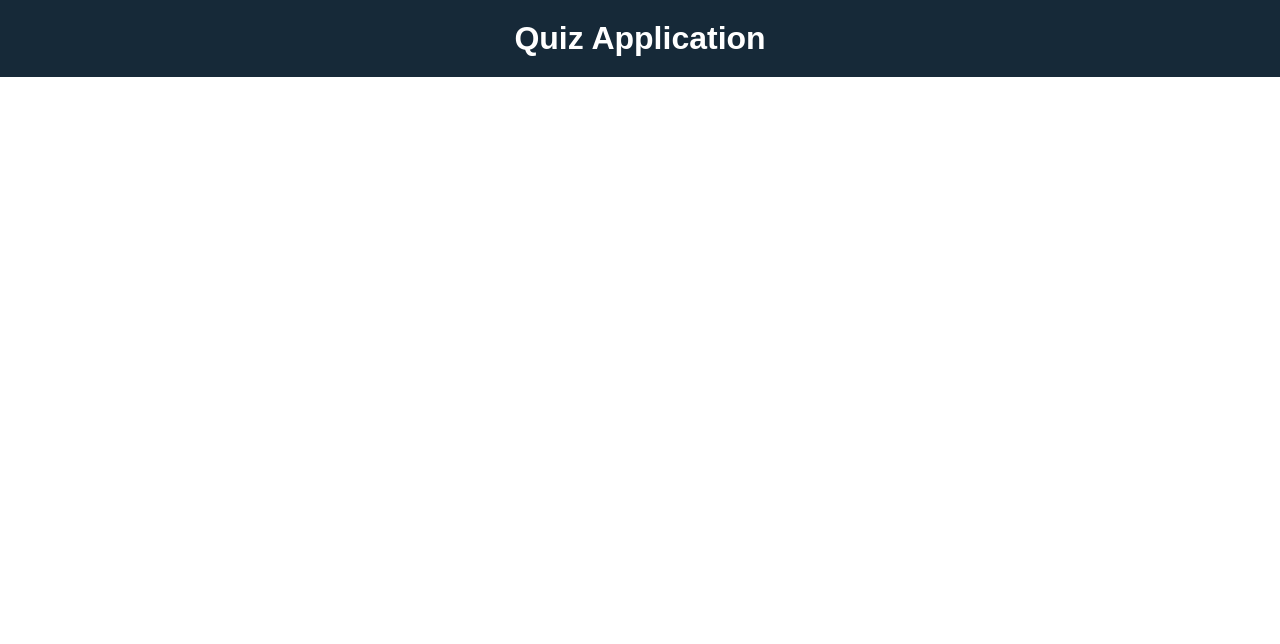
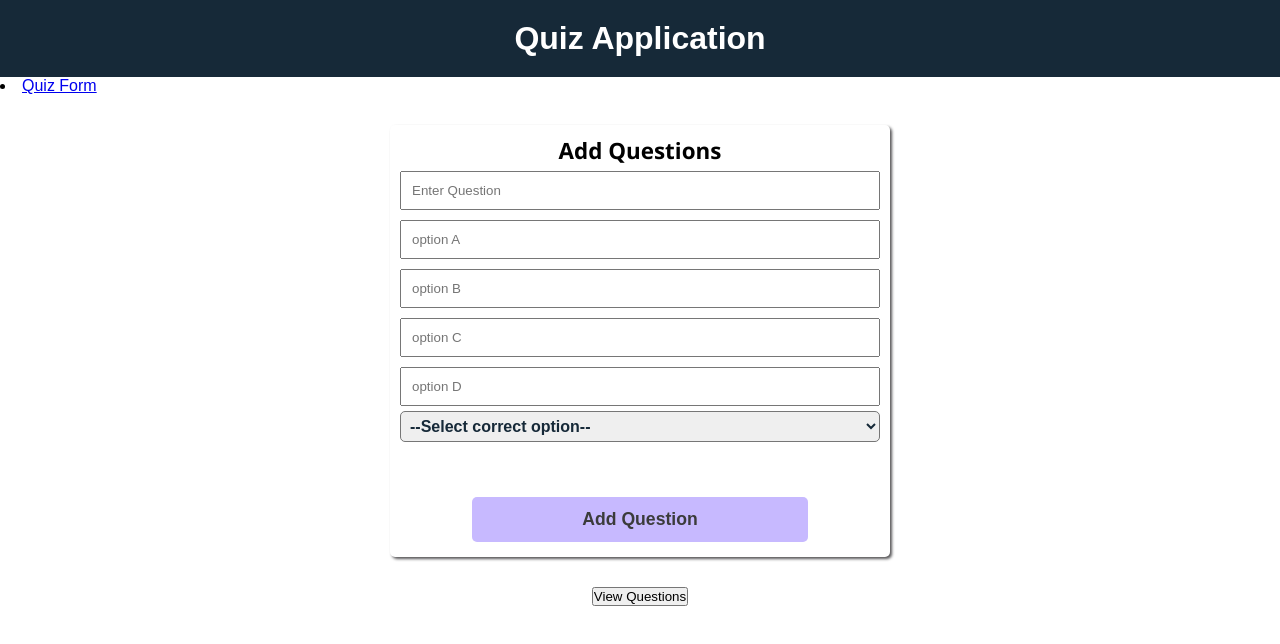
Before and after one commit to Prithvi105/quizapp, a React (Create React App) app: page /quesform in a window 1280 px wide. Before the commit this address had no page. Shown: the top 644 px of the page. Built offline with nearby package versions, Linux system fonts and the light colour scheme.

Commit message:
quizform

```diff
--- a/src/App.jsx
+++ b/src/App.jsx
@@ -1,17 +1,34 @@
-import React from 'react';
+import React, { useState } from 'react';
 import { Login } from './components/loginForm';
 import { Register } from './components/registrationForm';
 import { BrowserRouter , Routes , Route} from 'react-router-dom';
 import { Header } from './components/header';
+import QuesForm from './components/faculty/quesForm';
+import QuestionList from './components/faculty/quesList';
+import PageNotFound from './components/pagenotFound';
+import { Switch }
+    from 'react-router-dom'
+
+
 
 
 export const App = () => {
+
+  const [questionList, setQuestionList] = useState([])
+  const addQuestion = (quest) => {
+    setQuestionList([...questionList, quest])
+  }
+
+
   return (
       <BrowserRouter>
       <Header/>
         <Routes>
+          <Route path="/quesform" element={<QuesForm addQuestion={addQuestion}/>} />
           <Route path="/" element={<Login />} />
           <Route path="/registration" element={<Register />} />
+          <Route path = "/questionList" element = {<QuestionList questionList={questionList}/>} />
+          <Route path='/*' element = {<PageNotFound />} />
         </Routes>
       </BrowserRouter>
   );
--- a/src/components/faculty/quesForm/index.jsx
+++ b/src/components/faculty/quesForm/index.jsx
@@ -0,0 +1,95 @@
+import React, { useState } from 'react'
+import { useNavigate } from 'react-router'
+import Wrapper from './style'
+
+const QuesForm = ({addQuestion}) => {
+
+    const [question, setQuestion] = useState("")
+    const [optionA, setOptionA] = useState("")
+    const [optionB, setOptionB] = useState("")
+    const [optionC, setOptionC] = useState("")
+    const [optionD, setOptionD] = useState("")
+    const [correctAnswer, setCorrectAnswer] = useState("")
+
+    const navigate = useNavigate()
+    const questionList = () => {
+        navigate("/questionList")
+    }
+    const add = () => {
+        addQuestion({
+            question : question,
+            optionA : optionA,
+            optionB : optionB,
+            optionC : optionC,
+            optionD : optionD,
+            correctAnswer : correctAnswer
+        })
+        setQuestion('')
+        setOptionA('')
+        setOptionB('')
+        setOptionC('')
+        setOptionD('')
+       // navigate("/questionForm")
+    }
+
+  return (
+    <Wrapper>
+            <form action = "">
+              <h1>Add Questions</h1>
+                <input
+                    type='textarea'
+                    placeholder = "Enter Question"
+                    value = {question}
+                    onChange = {(e) => setQuestion(e.target.value)}
+                />
+                <input
+                    type = "text"
+                    placeholder = "option A"
+                    value = {optionA}
+                    onChange = {(e) => setOptionA(e.target.value)}
+                />
+                <input
+                    type = "text"
+                    placeholder = "option B"
+                    value = {optionB}
+                    onChange = {(e) => setOptionB(e.target.value)}
+                />
+                <input
+                    type = "text"
+                    placeholder = "option C"
+                    value = {optionC}
+                    onChange = {(e) => setOptionC(e.target.value)}
+                />
+                <input
+                    type = "text"
+                    placeholder = "option D"
+                    value = {optionD}
+                    onChange = {(e) => setOptionD(e.target.value)}
+                />
+                <select name="type"
+                    onChange={(e) => {setCorrectAnswer(e.target.value)}}
+                required>
+			        <option value selected disabled >--Select correct option--</option>
+			        <option value="optionA">{optionA}</option>
+			        <option value="optionB">{optionB}</option>
+			        <option value="optionC">{optionC}</option>
+                    <option value="optionD">{optionD}</option>
+		        </select>
+                <input
+                    type = "button"
+                    value = "Add Question"
+                    onClick = {add}
+
+                />
+            </form>
+            <input
+                    type = "button"
+                    value = "View Questions"
+                    onClick = {questionList}
+            />
+
+    </Wrapper>
+  )
+}
+
+export default QuesForm
--- /dev/null
+++ b/src/components/faculty/quesForm/style.js
@@ -0,0 +1,43 @@
+import { styled } from "styled-components";
+
+const Wrapper = styled.section`
+margin : auto;
+width : 70%;
+display: block;
+align-items: center;
+text-align: center;
+
+h1{
+
+    font-size: 1.4rem;
+    font-family: 'Segoe UI', Tahoma, Geneva, Verdana, sans-serif;
+    text-align: center;
+    }
+form{
+    margin: 30px auto;
+    padding: 10px;
+    width: 500px;
+    display: block;
+    align-items: center;
+    border: 2px;
+    border-radius: 5px;
+    box-shadow: 2px 2px 3px rgb(87, 86, 88);
+}
+form input{
+    width: 100%;
+    padding: 10px;
+    margin: 5px 0px;
+    box-sizing: border-box;
+}
+form input[type=button]{
+    width: 70%;
+    display: block;
+    margin: 5px auto;
+    background-color: #C7B9FF;
+    border: none;
+    border-radius: 5px;
+    font-size: 1.1rem;
+    color: rgb(59, 59, 59);
+}
+`
+export default Wrapper
--- a/src/components/faculty/quesList/index.jsx
+++ b/src/components/faculty/quesList/index.jsx
@@ -0,0 +1,32 @@
+import React from 'react'
+
+const QuestionList = ({questionList}) => {
+  return (
+    <div>
+      {
+        questionList.map((quest) => <div>
+            <div>
+               Question = {quest.question}
+            </div>
+            <div>
+               Option A = {quest.optionA}
+            </div>
+            <div>
+               Option B = {quest.optionB}
+            </div>
+            <div>
+               Option C = {quest.optionC}
+            </div>
+            <div>
+               Option D = {quest.optionD}
+            </div>
+            <div>
+               Correct Option = {quest.correctAnswer}
+            </div>
+        </div>)
+        }
+    </div>
+  )
+}
+
+export default QuestionList
--- a/src/components/header/index.jsx
+++ b/src/components/header/index.jsx
@@ -1,11 +1,15 @@
+import { Link } from 'react-router-dom'
 import React from 'react'
 import './style.css'
 
 export const Header = () => {
   return (
+    <>
     <header>
            <h1><center>Quiz Application</center></h1>
     </header>
 
+    <li><Link to= "/quesform">Quiz Form</Link></li>
+    </>
   )
 }
--- a/src/components/loginForm/index.jsx
+++ b/src/components/loginForm/index.jsx
@@ -46,7 +46,7 @@ export const Login = () => {
 
                     <div class="remember-forget">
                     <label><input type="checkbox" />Remember me</label>
-                    <a href="#">Forgot Password?</a>
+                    <a href="/login">Forgot Password?</a>
                     </div>
 
                     <input
--- a/src/components/loginForm/style.css
+++ b/src/components/loginForm/style.css
@@ -19,7 +19,6 @@
     align-items: center;
     width: 350px;
     height: 400px;
-    background-color:#a7c8e0;
     border: solid 2px gray;
     border-radius: 20px;
 }
--- /dev/null
+++ b/src/components/pagenotFound/index.jsx
@@ -0,0 +1,10 @@
+
+import React from 'react';
+
+const PageNotFound = () => {
+    return(
+        <h1>404 Error</h1>
+    )
+}
+
+export default PageNotFound;
--- a/src/components/registrationForm/style.css
+++ b/src/components/registrationForm/style.css
@@ -21,7 +21,6 @@
     align-items: center;
     width: 400px;
     height: 520px;
-    background-color:#a7c8e0;
     border: solid 2px gray;
     border-radius: 20px;
 }
```
Also changed, not shown: src/components/faculty/quesList/style.css (added), src/components/student/performQuiz/index.jsx (added), src/components/student/performQuiz/style.css (added).
